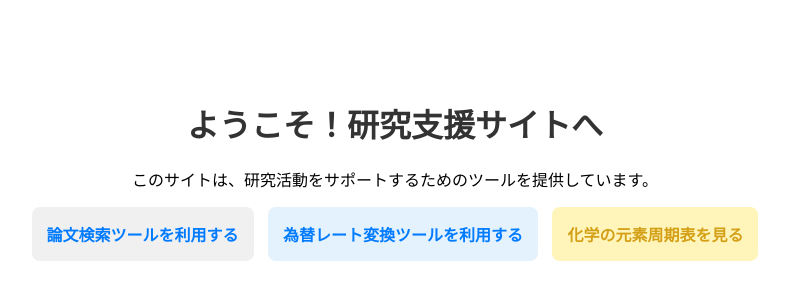
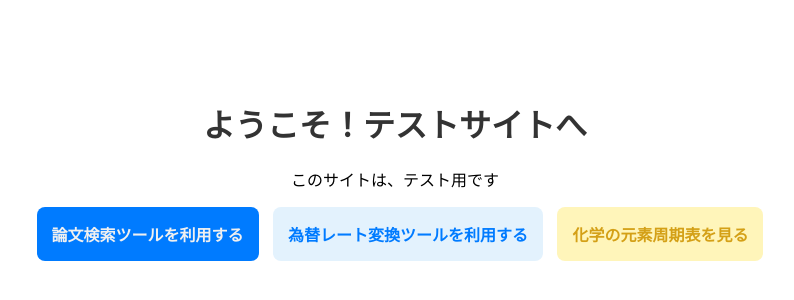
Before and after one commit to arukuketoru/website_test, a Flask app: page / in a window 1280 px wide. Shown: the top 300 px of the page, without its empty margins (245-1039 px from the left). Run offline with Flask 3, Linux system fonts and the light colour scheme.

Commit message:
fix: 2025/12-15

```diff
--- a/app.py
+++ b/app.py
@@ -1,4 +1,5 @@
-#google検索の検索ワードを入力し, タイトルとURLの一覧を出力
+#flaskを使用した簡易的なウェブサイト
+#the code making simple website with flask
 
 from flask import Flask, render_template, request
 from bs4 import BeautifulSoup
--- a/templates/home.html
+++ b/templates/home.html
@@ -3,7 +3,7 @@
 
 <head>
     <meta charset="UTF-8">
-    <title>新しいホーム - 研究ツール</title>
+    <title>テストサーバー</title>
     <style>
         body {
             font-family: sans-serif;
@@ -28,10 +28,11 @@
 </head>
 
 <body>
-    <h1>ようこそ！研究支援サイトへ</h1>
-    <p>このサイトは、研究活動をサポートするためのツールを提供しています。</p>
+    <h1>ようこそ！テストサイトへ</h1>
+    <p>このサイトは、テスト用です</p>
 
-    <a href="/search" class="link-box">論文検索ツールを利用する</a>
+    <a href="/search" class="link-box"
+        style="margin-left: 10px; background-color: #007bff; color: #f0f0f0;">論文検索ツールを利用する</a>
     <a href="/currency" class="link-box" style="margin-left: 10px; background-color: #e3f2fd;">
         為替レート変換ツールを利用する
     </a>
```
Also changed, not shown: templates/index.html (+10 -0 lines), templates/periodic_table.html (+5 -7 lines).
